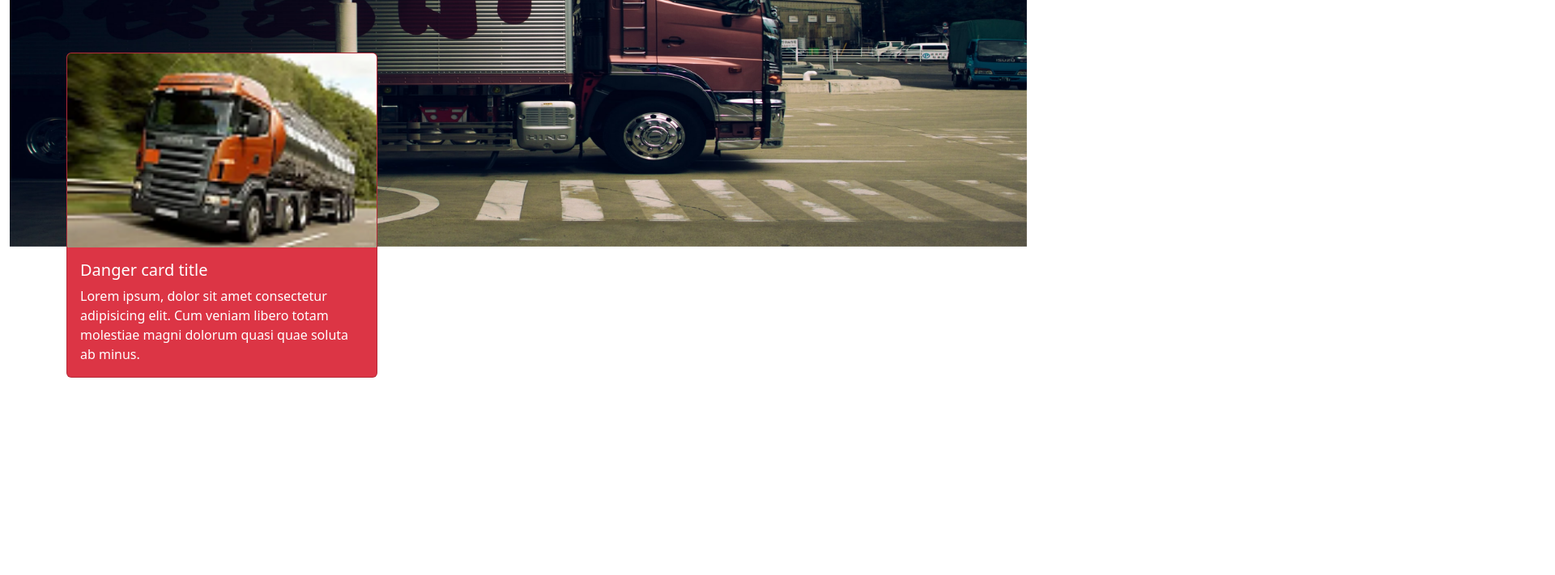
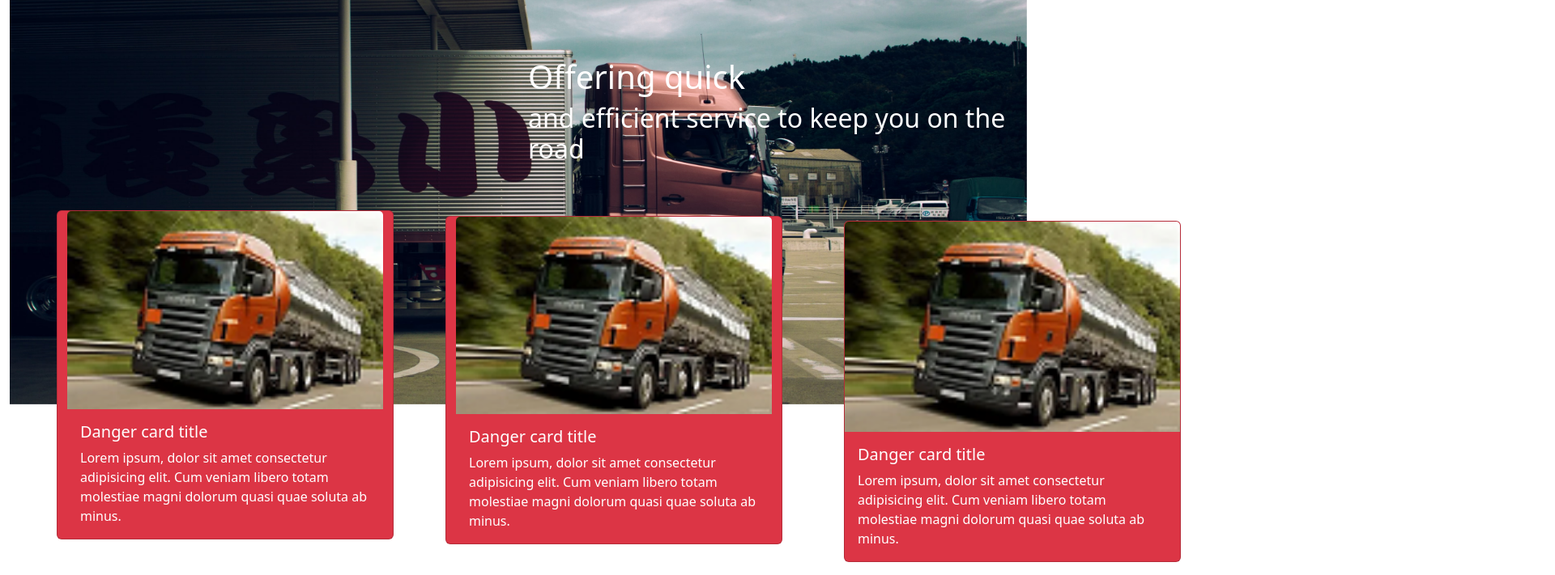
Before and after one commit to AverageJSUser/KitenWeb, a plain HTML site: page Final Project/index.html in a window 1280 px wide. Shown: the part 480-1191 px from the top of the page at 81% size, 1920 px wide, since content can reach past the window. Before the commit the page ends 963 px from the top, so only its background shows below. Drawn offline with nearby package versions, Linux system fonts and the light colour scheme.

Commit message:
Header Cleanse

```diff
--- a/Final Project/index.html
+++ b/Final Project/index.html
@@ -15,9 +15,9 @@
 </head>
 
 <body>
-    <nav class="navbar style=" background-color: #FFFFFF ">
+    <nav class="navbar style=" background-color: #FFFFFF >
         <div class=" container-fluid">
-        <a class="navbar-brand" href="#">Navbar</a>
+        <a class="navbar-brand" href="#"><img src="images/logo.webp"></a>
         <button class="navbar-toggler" type="button" data-bs-toggle="collapse" data-bs-target="#navbarNav"
             aria-controls="navbarNav" aria-expanded="false" aria-label="Toggle navigation">
             <span class="navbar-toggler-icon"></span>
@@ -72,8 +72,9 @@
             </div>
         </div>
     </div>
-    <div id="info" class="container">
-          <div class="card text-bg-danger mb-3" style="max-width: 24rem;">
+    <div class="container">
+        <div class="row">
+          <div id="info" class="card text-bg-danger mb-3" style="max-width: 26rem;">
             <img src="images/th.png" class="card-img-top" alt="...">
             <div class="card-body">
               <h5 class="card-title">Danger card title</h5>
@@ -81,8 +82,32 @@
               </p>
             </div>
           </div>
+        <div id="infot"  class="card text-bg-danger mb-3" style="max-width: 26rem;">
+          <img src="images/th.png" class="card-img-top" alt="...">
+          <div class="card-body">
+            <h5 class="card-title">Danger card title</h5>
+            <p class="card-text"> Lorem ipsum, dolor sit amet consectetur adipisicing elit. Cum veniam libero totam molestiae magni dolorum quasi quae soluta ab minus.
+            </p>
     </div>
     </div>
+    <div id="infoth" class="container">
+        <div class="card text-bg-danger mb-3" style="max-width: 26rem;">
+          <img src="images/th.png" class="card-img-top" alt="...">
+          <div class="card-body">
+            <h5 class="card-title">Danger card title</h5>
+            <p class="card-text"> Lorem ipsum, dolor sit amet consectetur adipisicing elit. Cum veniam libero totam molestiae magni dolorum quasi quae soluta ab minus.
+            </p>
+    </div>
+</div>
+</div>
+</div>
+</div>
+    <div id = "carousel-header-container">
+        <h1 id = "carousel-header">Offering quick</h1>
+        <h2 id ="carousel-text">and efficient service to keep you on the road</h2>
+    </div>
+
+
 
 </body>
 
--- a/Final Project/style.css
+++ b/Final Project/style.css
@@ -12,3 +12,18 @@
     display: block;
     z-index: 120;
 }
+#infot{
+    margin-left:30rem;
+    margin-top:-26rem;
+}
+#infoth{
+    margin-left:60rem;
+    margin-top:-26rem;
+}
+#carousel-header-container{
+    margin-top:-40rem;
+    margin-left:40rem;
+    z-index: 2000;
+    position:absolute;
+    color:white;
+}
```
Also changed, not shown: Final Project/images/logo.webp (added).
